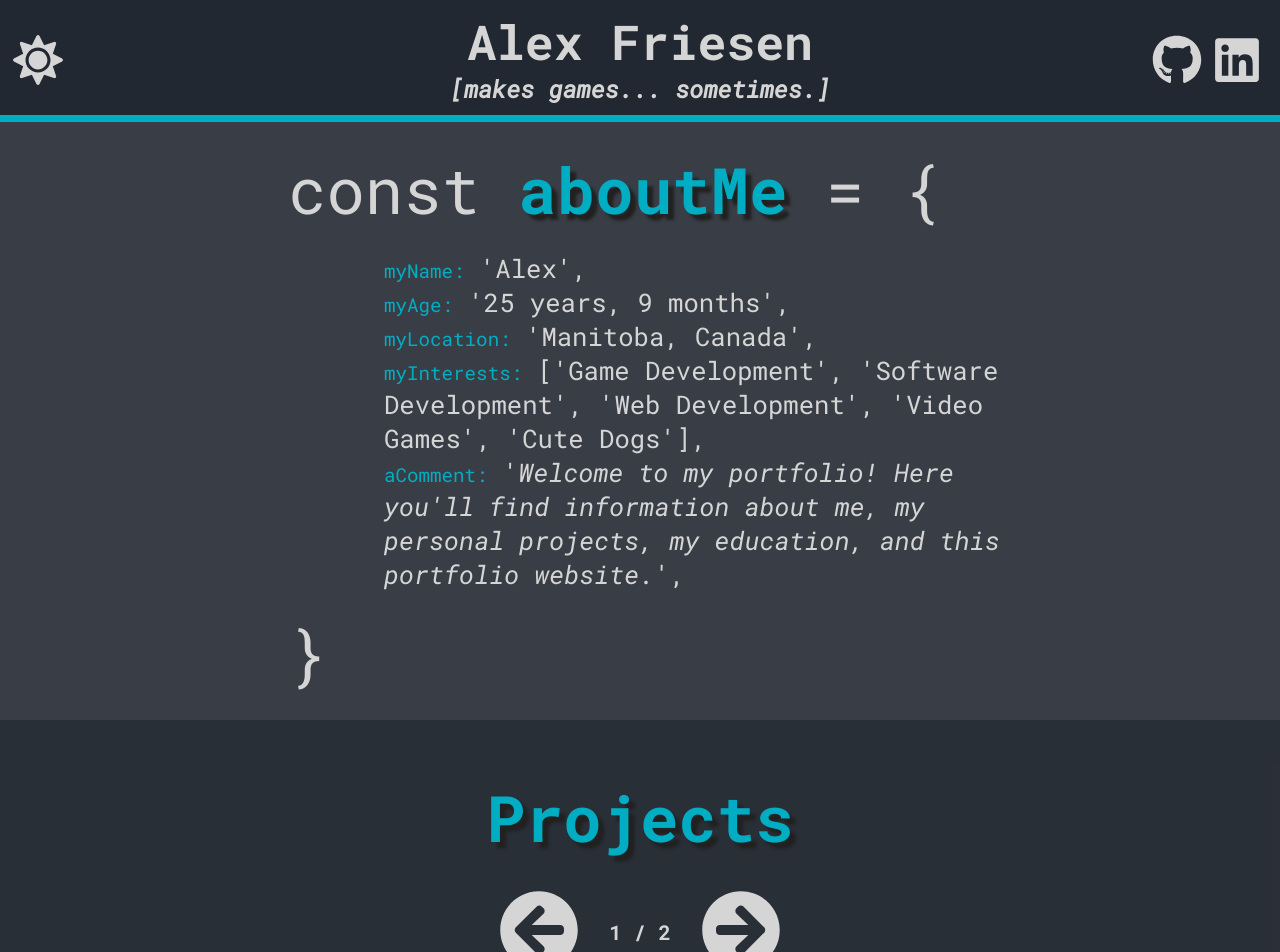
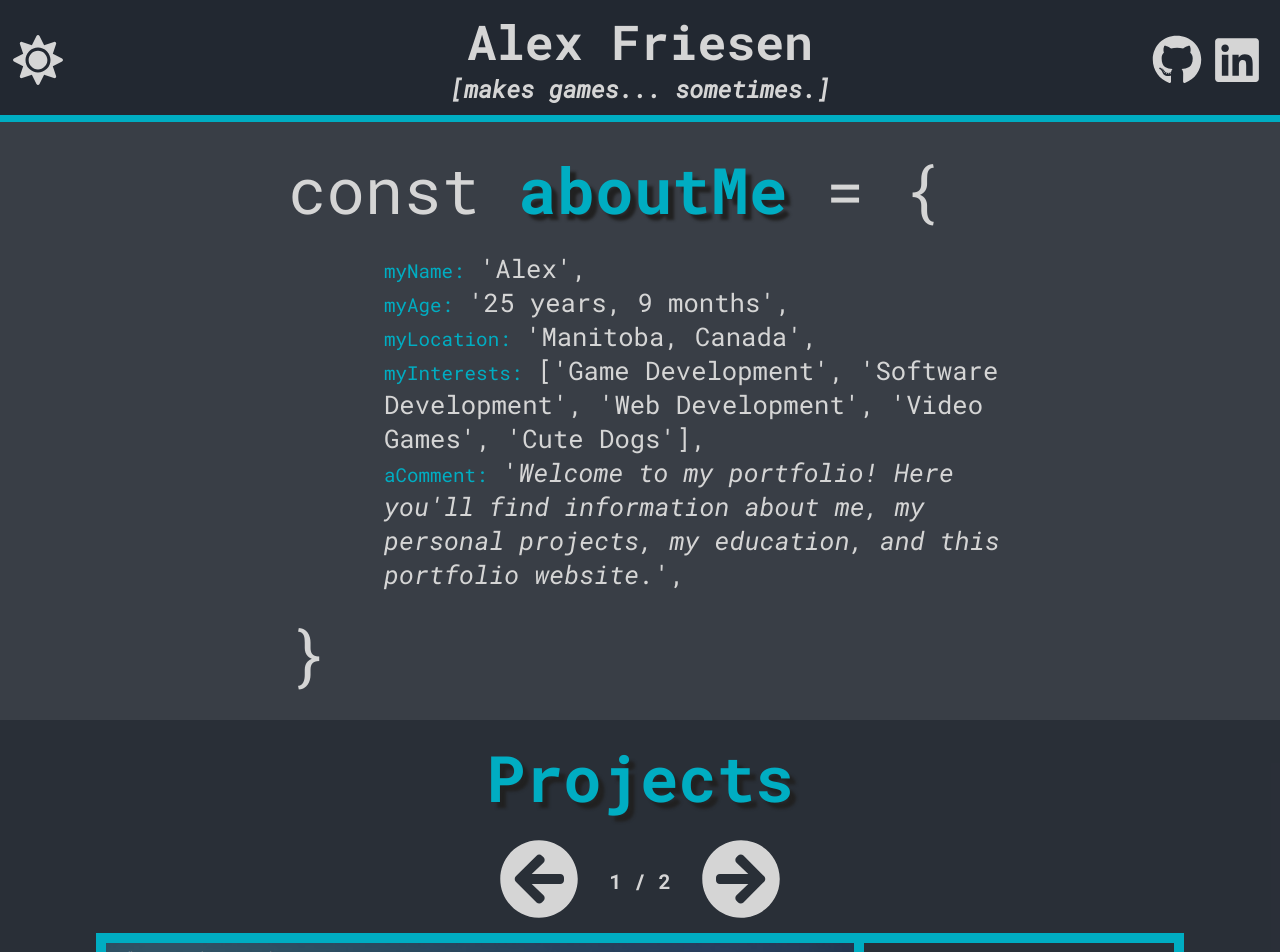
Before and after one commit to TritoLL/react-portfolio, a React (Create React App) app: page / in a window 1280 px wide. Shown: the top 952 px of the page. Built offline with nearby package versions, Linux system fonts and the light colour scheme.

Commit message:
fix too much space around headings

```diff
--- a/src/styles/GlobalStyle.js
+++ b/src/styles/GlobalStyle.js
@@ -61,10 +61,6 @@ export const GlobalStyle = createGlobalStyle`
         text-align: center;
     }
 
-    h1 {
-        font-size: 8vw;
-    }
-
     h2 {
         display: none;
     }
```
